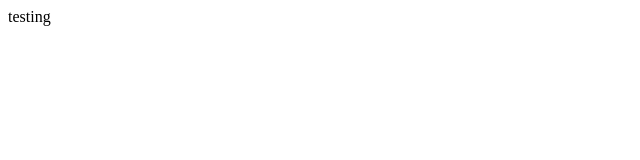
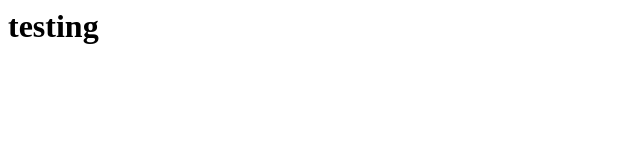
Before and after one commit to 0x9090/AlgoGovernanceEstimator, a plain HTML site: page index.html in a window 1280 px wide. Shown: the whole page, without its empty margins (0-640 px from the left). Drawn offline with Linux system fonts and the light colour scheme.

Commit message:
Update index.html

```diff
--- a/index.html
+++ b/index.html
@@ -1,7 +1 @@
-<html>
-  <head>
-  </head>
-  <body>
-    testing
-  </body>
-</html>
+<h1>testing</h1>
```
